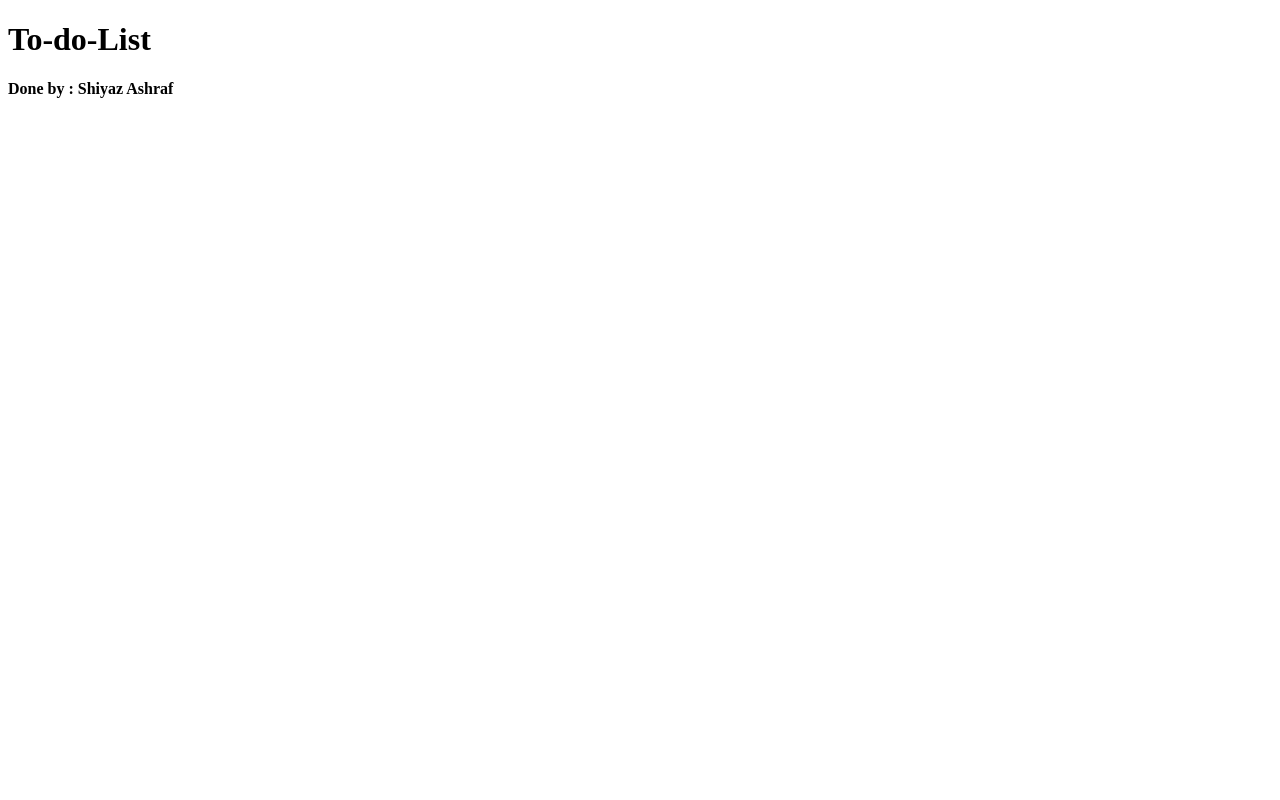
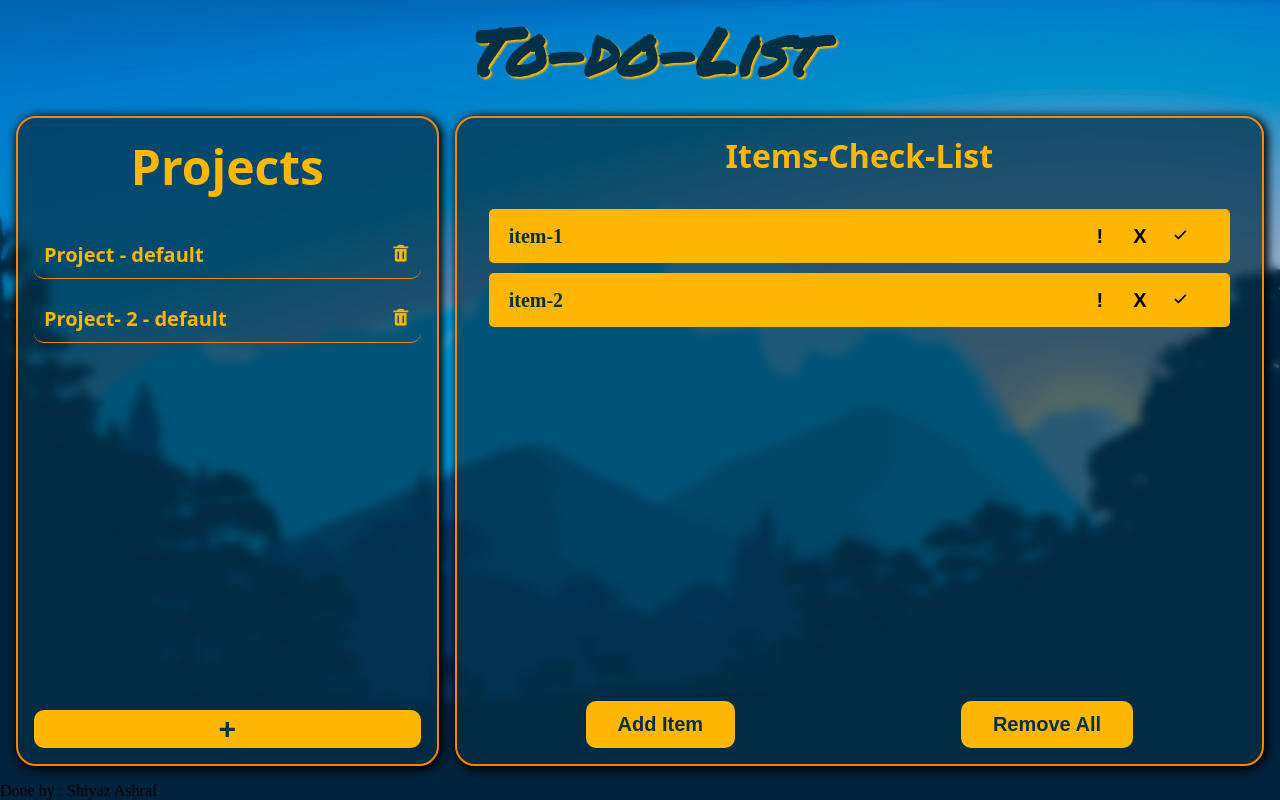
Before and after one commit to Shiyazashraf/To-do-List, a website built with webpack: page dist/index.html in a window 1280 px wide. Built offline with nearby package versions, Linux system fonts and the light colour scheme; a web font is replaced by a local one.

Commit message:
basic css completed

```diff
--- a/dist/index.html
+++ b/dist/index.html
@@ -3,6 +3,8 @@
 <head>
     <meta charset="UTF-8">
     <meta name="viewport" content="width=device-width, initial-scale=1.0">
+    <link href='https://unpkg.com/boxicons@2.1.4/css/boxicons.min.css' rel='stylesheet'>
+    <link rel="stylesheet" href="style.css">
     <script defer src="main.js"></script>
     <title>To-Do-List</title>
 </head>
@@ -11,9 +13,57 @@
         <div class="header">
             <h1>To-do-List</h1>
         </div>
-        <div class="main"></div>
+        <div class="main">
+            <div class="project-container">
+                <h3>Projects</h3>
+                <ul class="projects-List">
+                    <li class="project">
+                        <div class="project-item">
+                            <div class="project-name">Project - default</div>
+                            <button class="project-delete-button" id="project-delete-button"><i class='bx bxs-trash'></i></button>
+                        </div>
+                    </li>
+                    <li class="project">
+                        <div class="project-item">
+                            <div class="project-name">Project- 2 - default</div>
+                            <button class="project-delete-button" id="project-delete-button"><i class='bx bxs-trash'></i></button>
+                        </div>
+                    </li>
+                </ul>
+                <button id="add-project-button">+</button>
+            </div>
+
+            <div class="list-container">
+                <h3>Items-Check-List</h3>
+                <div class="list-items-container">
+                    <ul class="list-items">
+                        <li class="list-item" >
+                            <div class="item-name">item-1</div>
+                            <div class="item-button-container">
+                                <button id="item-details-button">!</button>
+                                <button id="delete-item-button">X</button>
+                                <button id="completed-button"><i class='bx bx-check'></i></button>
+                            </div>
+                        </li>
+                        <li class="list-item ">
+                            <div class="item-name">item-2</div>
+                            <div class="item-button-container">
+                                <button id="item-details-button">!</button>
+                                <button id="delete-item-button">X</button>
+                                <button id="completed-button"><i class='bx bx-check'></i></button>
+                            </div>
+                        </li>
+                    </ul>
+                </div>
+                <div class="buttons-container">
+                    <button id="add-item-button">Add Item</button>
+                    <button id="remove-all-button">Remove All</button>
+                </div>
+
+            </div>
+        </div>
         <div class="footer">
-            <h4>Done by : Shiyaz Ashraf</h4>
+            <p>Done by : Shiyaz Ashraf</p>
         </div>
     </div>
 
--- /dev/null
+++ b/dist/style.css
@@ -0,0 +1,261 @@
+@import url('https://fonts.googleapis.com/css2?family=Alumni+Sans+Collegiate+One:ital@1&family=Anton&family=Black+Han+Sans&family=Cherry+Bomb+One&family=Lobster&family=Rubik+Dirt&display=swap');
+@import url('https://fonts.googleapis.com/css2?family=Alumni+Sans+Collegiate+One:ital@1&family=Anton&family=Black+Han+Sans&family=Cherry+Bomb+One&family=Lobster&family=Permanent+Marker&family=Rubik+Dirt&display=swap');
+
+:root {
+    --skyBlue:#8ecae6;
+    --blue: #219ebc;
+    --darkBlue: #023047;
+    --yellow: #ffb703;
+    --orange: rgb(251, 133, 0);
+}
+
+*, *::after,*::before {
+    padding: 0;
+    margin: 0;
+    box-sizing: border-box;
+}
+
+body {
+    background:url(./assets/wallpaperflare.com_wallpaper\ \(7\).jpg);
+    background-position: center;
+    background-repeat: no-repeat;
+    background-size: cover;
+}
+ /* main content container */
+.content {
+    height: 100vh;
+    width: 100;
+    display: flex;
+    flex-direction: column;
+}
+/* inside the content container */
+.header {
+    display: flex;
+    height: 100px;
+    justify-content: center;
+    align-items: center;
+}
+
+.header h1 {
+    font-size: 4rem;
+    font-family:'Permanent Marker',sans-serif;
+    font-weight: 700;
+    font-style: italic;
+    color: var(--darkBlue);
+    text-shadow: 2px 2px 2px var(--yellow);
+}
+
+.main {
+    flex: 2;
+    display: flex;
+    gap: 1rem;
+    padding: 1rem;
+    backdrop-filter: blur(5px);
+}
+/* inside the main container */
+.main .project-container,
+.main .list-container {
+    flex: 1;
+    border: 2px solid var(--orange);
+    display: flex;
+    flex-direction: column;
+    background-color: rgba(2, 48, 71,0.7);
+    border-radius: 20px;
+    align-items: center;
+    padding: 1rem;
+    color: var(--yellow);
+    box-shadow: 2px 2px 10px 2px black;
+
+}
+
+.main .project-container {
+    justify-content: space-between;
+    gap: 2rem;
+}
+
+/* inside the project container */
+.project-container h3{
+    font-size: 3rem;
+    font-family: system-ui, -apple-system, BlinkMacSystemFont, 'Segoe UI', Roboto, Oxygen, Ubuntu, Cantarell, 'Open Sans', 'Helvetica Neue', sans-serif;
+}
+.project-container #add-project-button{
+    width: 100%;
+    justify-self: end;
+}
+.project-container .projects-List {
+    height: 100%;
+    width: 100%;
+    list-style-type: none;
+    /* border: 2px solid red; */
+    display: flex;
+    flex-direction: column;
+    gap: 1rem;
+}
+.projects-List .project-item {
+    display: flex;
+    gap: 10px;
+    padding: 10px;
+    border-radius:10px;
+    background: none;
+    justify-content: space-between;
+    cursor: pointer;
+    border-bottom: 1px solid var(--orange);
+    color: var(--yellow);
+    transition: background 0.3s;
+    font-size: 20px;
+    font-weight: bold;
+    font-family: system-ui, -apple-system, BlinkMacSystemFont, 'Segoe UI', Roboto, Oxygen, Ubuntu, Cantarell, 'Open Sans', 'Helvetica Neue', sans-serif;
+}
+.project-item .project-delete-button {
+    background-color: transparent;
+    border: none;
+    font-size: 20px;
+    color: var(--yellow);
+    cursor: pointer;
+}
+
+.project-delete-button:hover {
+    animation: shake 0.5s;
+}
+
+.project-item:hover  {
+    background-color: rgba(251, 133, 0,0.9);
+    color: var(--darkBlue);
+}
+.project-item:hover .project-delete-button{
+    color: var(--darkBlue);
+}
+
+@keyframes shake {
+    0% { transform: translate(1px, 1px) rotate(0deg); }
+  10% { transform: translate(-1px, -2px) rotate(-1deg); }
+  20% { transform: translate(-3px, 0px) rotate(1deg); }
+  30% { transform: translate(3px, 2px) rotate(0deg); }
+  40% { transform: translate(1px, -1px) rotate(1deg); }
+  50% { transform: translate(-1px, 2px) rotate(-1deg); }
+  60% { transform: translate(-3px, 1px) rotate(0deg); }
+  70% { transform: translate(3px, 1px) rotate(-1deg); }
+  80% { transform: translate(-1px, -1px) rotate(1deg); }
+  90% { transform: translate(1px, 2px) rotate(0deg); }
+  100% { transform: translate(1px, -2px) rotate(-1deg); }
+}
+
+#add-project-button {
+    font-size: 30px;
+    font-weight: 800;
+    border-radius: 10px;
+    background-color: var(--yellow);
+    color: var(--darkBlue);
+    border: 2px solid var(--yellow);
+    cursor: pointer;
+    transition: background 0.2s ease-in-out;
+}
+
+#add-project-button:hover {
+    color: var(--yellow);
+    background-color: transparent;
+}
+#add-project-button:active {
+    border-color: var(--skyBlue);
+}
+
+
+/* inside the list container */
+.main .list-container {
+    flex: 2;
+    display: flex;
+    gap: 1rem;
+    justify-content: space-between;
+}
+.list-container h3 {
+    font-size: 2rem;
+    font-family: system-ui, -apple-system, BlinkMacSystemFont, 'Segoe UI', Roboto, Oxygen, Ubuntu, Cantarell, 'Open Sans', 'Helvetica Neue', sans-serif;
+}
+/* list item container */
+.list-container .list-items-container {
+    /* border: 2px solid red; */
+    width: 100%;
+    height: 100%;
+    padding: 1rem;
+}
+
+.list-items-container .list-items {
+    /* border: 2px solid red; */
+    height: 100%;
+    display: flex;
+    flex-direction: column;
+    gap: 10px;
+}
+.list-items .list-item {
+    background-color: var(--yellow);
+    border-radius: 5px;
+    color: var(--darkBlue);
+    display: flex;
+    justify-content: space-between;
+    padding: 10px 20px;
+    font-size: 20px;
+    font-weight: 600;
+    cursor: pointer;
+    transition: background 0.2s ease-in ;
+    align-items: center;
+}
+.list-item:hover {
+    background-color: var(--darkBlue);
+    color: var(--yellow);
+}
+
+.list-item:hover .item-button-container > button {
+    color: var(--yellow);
+}
+
+.list-item .item-button-container {
+    padding: 2px 10px;
+    display: flex;
+    width: 20%;
+    justify-content: space-around;
+}
+
+.item-button-container > button {
+    width: 30px;
+    height: 30px;
+    border-radius: 50%;
+    font-size: 20px;
+    font-weight: bold;
+    background-color: transparent;
+    border: none;
+    transition: border 0.1s ease-in;
+}
+.item-button-container > button:hover {
+    border: 3px solid var(--yellow);
+    cursor: pointer;
+}
+
+.details-active {
+    flex-basis: 200px;
+}
+
+/* list button containers */
+.list-container .buttons-container {
+    display: flex;
+    width: 100%;
+    justify-content: space-around;
+}
+.buttons-container > button {
+    font-size: 20px;
+    font-weight: 600;
+    padding: 10px 30px;
+    border-radius: 10px;
+    background-color: var(--yellow);
+    color: var(--darkBlue);
+    border: 2px solid var(--yellow);
+    cursor: pointer;
+    transition: background 0.2s ease-in-out;
+}
+
+.buttons-container > button:hover {
+    color: var(--yellow);
+    background-color: transparent;
+}
+.buttons-container > button:active {
+    border-color: var(--skyBlue);
+}
```
Also changed, not shown: dist/assets/wallpaperflare.com_wallpaper (7).jpg (added).
